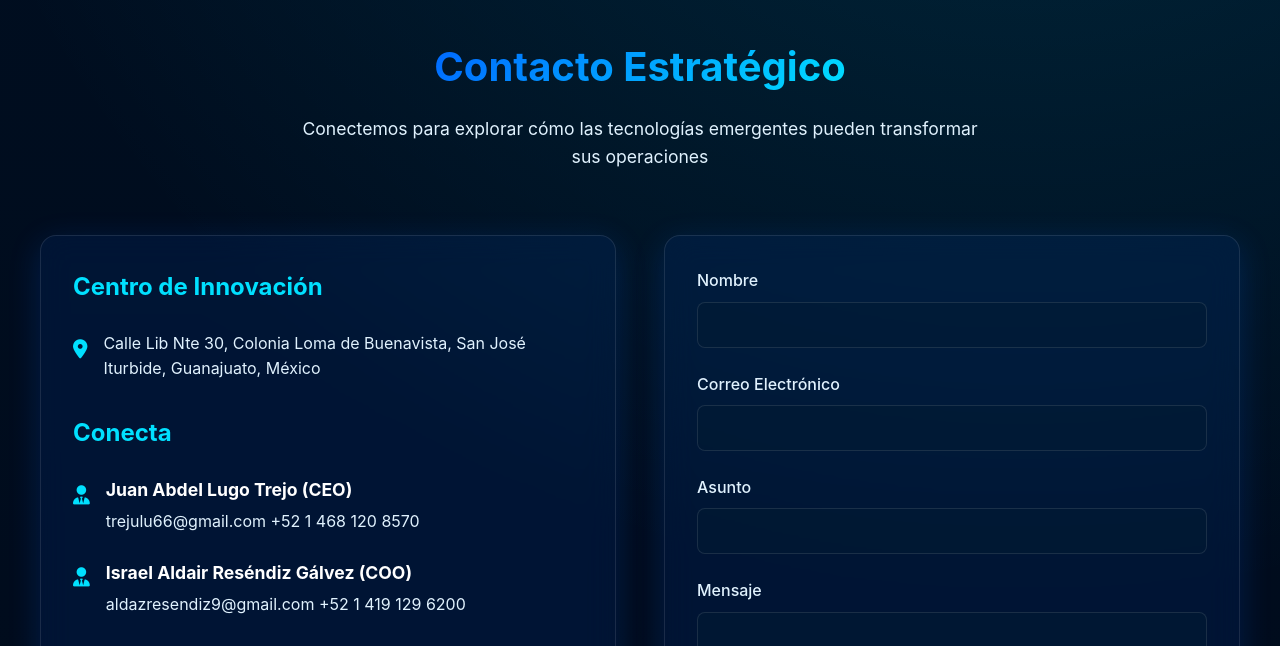
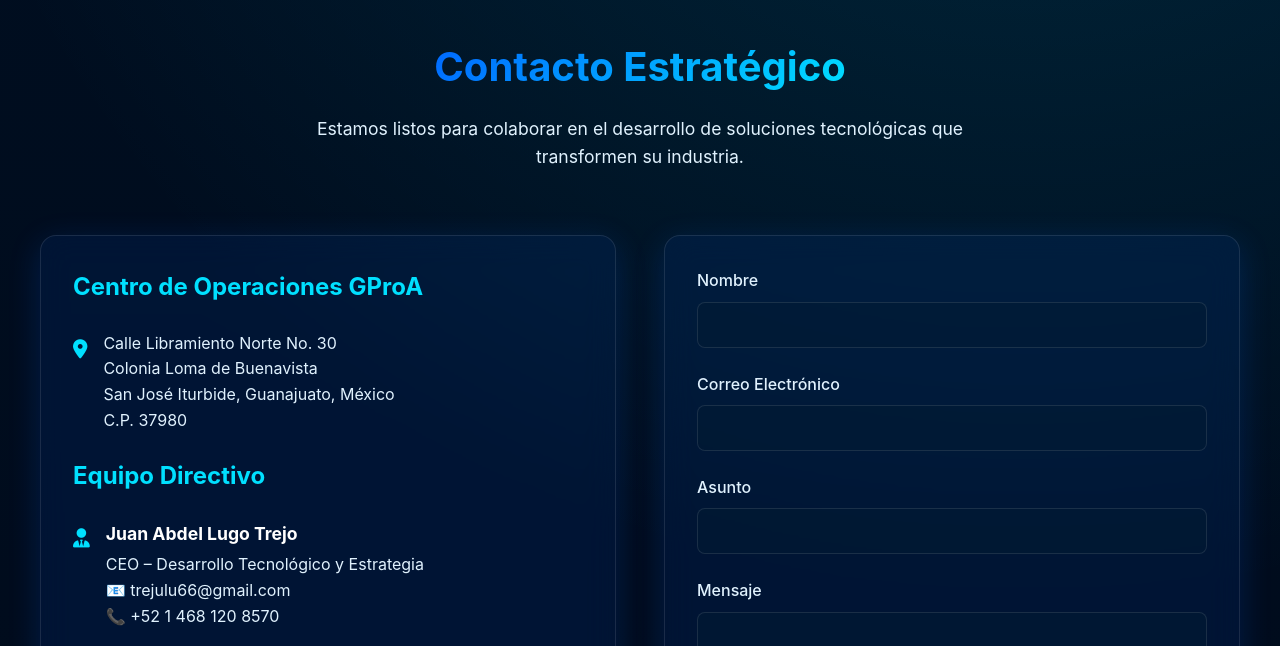
Before and after one commit to Trejulu/GProAweb, a plain HTML site: page index.html in a window 1280 px wide. Shown: the part 4950-5596 px from the top of the page. Drawn offline with Linux system fonts and the light colour scheme; animation ran at ten frames a second.

Commit message:
Update index.html

```diff
--- a/index.html
+++ b/index.html
@@ -1649,32 +1649,36 @@
 <section class="content-section" id="contacto">
     <div class="section-title">
       <h2>Contacto Estratégico</h2>
-            <p>Conectemos para explorar cómo las tecnologías emergentes pueden transformar sus operaciones</p>
+      <p>Estamos listos para colaborar en el desarrollo de soluciones tecnológicas que transformen su industria.</p>
     </div>
 
     <div class="contact-container">
       <div class="contact-info">
-                <h3>Centro de Innovación</h3>
-                <div class="contact-details">
+        <h3>Centro de Operaciones GProA</h3>
         <div class="contact-item">
           <div class="contact-icon">
             <i class="fas fa-map-marker-alt"></i>
           </div>
           <div class="contact-text">
-                            <p>Calle Lib Nte 30, Colonia Loma de Buenavista, San José Iturbide, Guanajuato, México</p>
-                        </div>
-                    </div>
-                </div>
-
-                <h3>Conecta</h3>
+            <p>Calle Libramiento Norte No. 30<br>
+              Colonia Loma de Buenavista<br>
+              San José Iturbide, Guanajuato, México<br>
+              C.P. 37980
+            </p>
+          </div>
+        </div>
+
+        <h3>Equipo Directivo</h3>
+
         <div class="contact-item">
           <div class="contact-icon">
             <i class="fas fa-user-tie"></i>
           </div>
           <div class="contact-text">
-                        <h4>Juan Abdel Lugo Trejo (CEO)</h4>
-                        <a href="mailto:trejulu66@gmail.com">trejulu66@gmail.com</a>
-                        <a href="tel:+5214681208570">+52 1 468 120 8570</a>
+            <h4>Juan Abdel Lugo Trejo</h4>
+            <span class="position">CEO – Desarrollo Tecnológico y Estrategia</span><br>
+            <a href="mailto:trejulu66@gmail.com">📧 trejulu66@gmail.com</a><br>
+            <a href="tel:+5214681208570">📞 +52 1 468 120 8570</a>
           </div>
         </div>
 
@@ -1683,17 +1687,19 @@
             <i class="fas fa-user-tie"></i>
           </div>
           <div class="contact-text">
-                        <h4>Israel Aldair Reséndiz Gálvez (COO)</h4>
-                        <a href="mailto:aldazresendiz9@gmail.com">aldazresendiz9@gmail.com</a>
-                        <a href="tel:+5214191296200">+52 1 419 129 6200</a>
+            <h4>Israel Aldair Reséndiz Gálvez</h4>
+            <span class="position">COO – Administración y Legal</span><br>
+            <a href="mailto:aldazresendiz9@gmail.com">📧 aldazresendiz9@gmail.com</a><br>
+            <a href="tel:+5214191296200">📞 +52 1 419 129 6200</a>
           </div>
         </div>
 
         <div class="social-links">
-                    <a href="#" class="social-link"><i class="fab fa-linkedin-in"></i></a>
+          <a href="https://www.linkedin.com/in/trejulupea/" class="social-link" target="_blank"><i class="fab fa-linkedin-in"></i></a>
           <a href="#" class="social-link"><i class="fab fa-twitter"></i></a>
           <a href="#" class="social-link"><i class="fab fa-github"></i></a>
           <a href="#" class="social-link"><i class="fab fa-youtube"></i></a>
+          <a href="https://wa.me/5214681208570" class="social-link" target="_blank"><i class="fab fa-whatsapp"></i></a>
         </div>
       </div>
 
@@ -1724,6 +1730,7 @@
       </div>
     </div>
   </section>
+
 
     <!-- Footer -->
     <footer class="main-footer">
```
Lines whose indentation alone changed are shown as unchanged.
